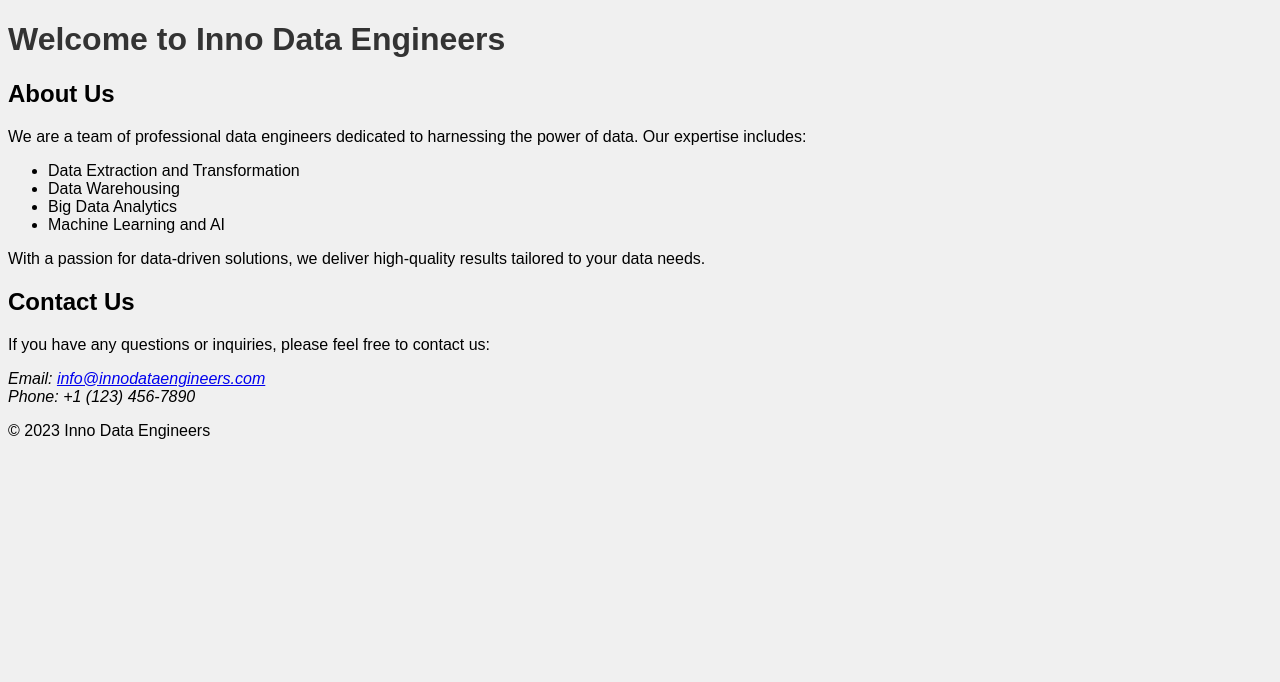
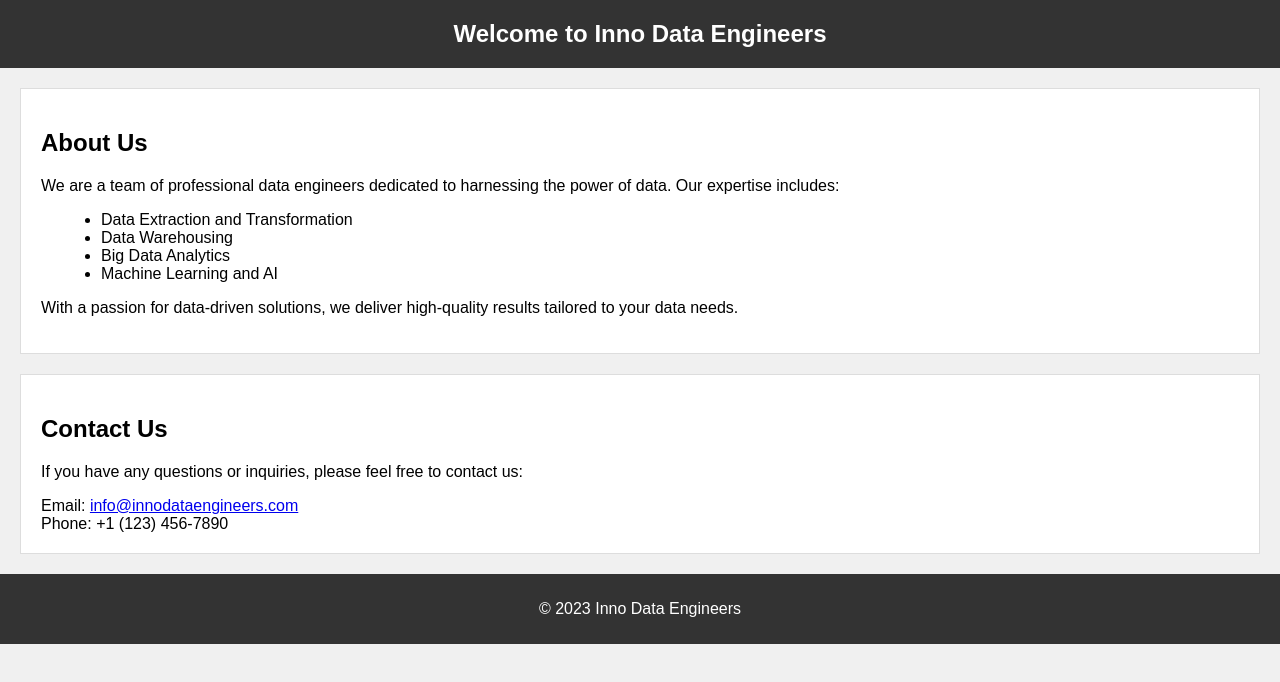
Before and after one commit to Madineni-Karthika/Inno_Data_Engineers.github.io, a plain HTML site: page index.html in a window 1280 px wide. Drawn offline with Linux system fonts and the light colour scheme.

Commit message:
Update styles.css

```diff
--- a/styles.css
+++ b/styles.css
@@ -2,7 +2,41 @@
 body {
     font-family: Arial, sans-serif;
     background-color: #f0f0f0;
+    margin: 0; /* Reset default margin to remove any spacing around the body */
+    padding: 0; /* Reset default padding to remove any spacing inside the body */
 }
+
+header {
+    background-color: #333;
+    color: #fff;
+    text-align: center;
+    padding: 20px;
+}
+
 h1 {
-    color: #333;
+    font-size: 24px;
+    margin: 0;
 }
+
+section {
+    background-color: #fff; /* Set a white background for sections */
+    padding: 20px;
+    margin: 20px; /* Add margin to separate sections */
+    border: 1px solid #ddd; /* Add a border to sections for separation */
+}
+
+ul {
+    list-style-type: disc; /* Style the bullet points in the list */
+    margin-left: 20px; /* Add some left margin to the list items */
+}
+
+address {
+    font-style: normal; /* Reset italic style */
+}
+
+footer {
+    text-align: center;
+    background-color: #333;
+    color: #fff;
+    padding: 10px;
+}
```
